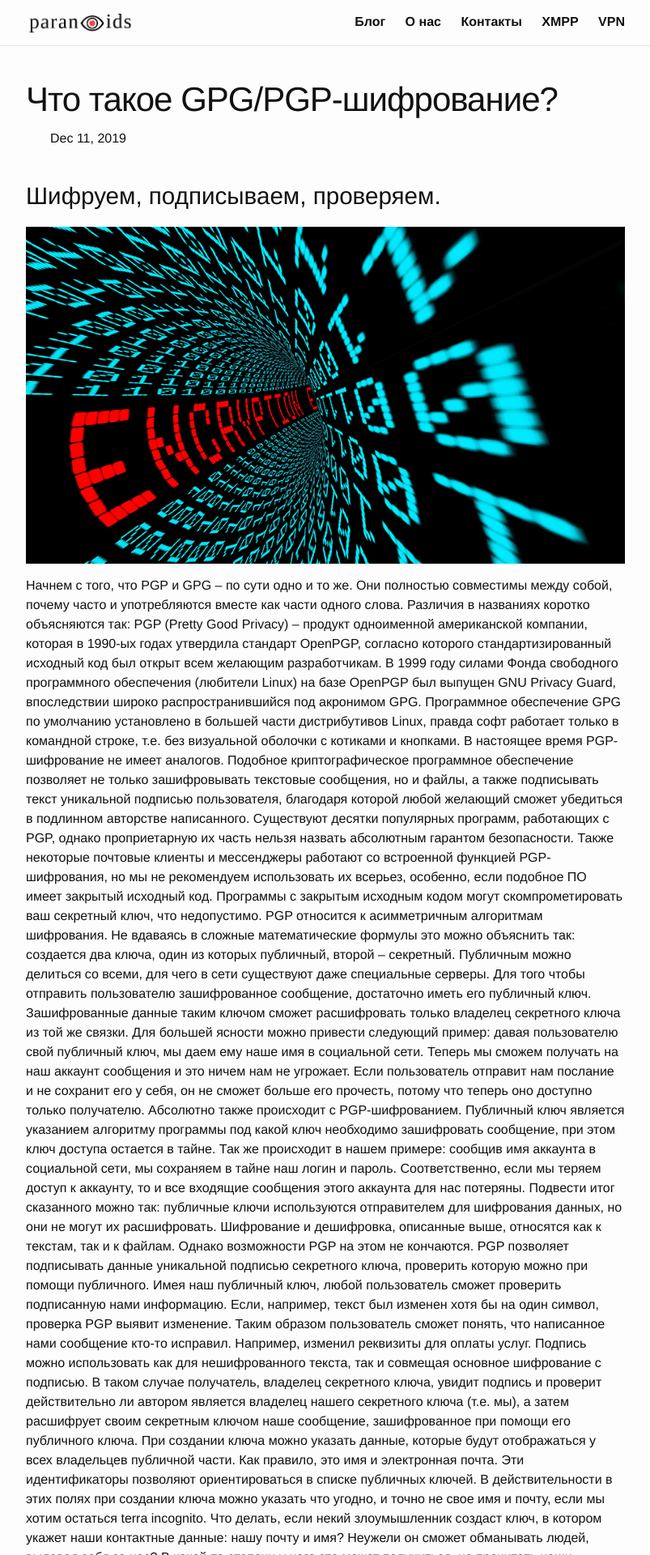
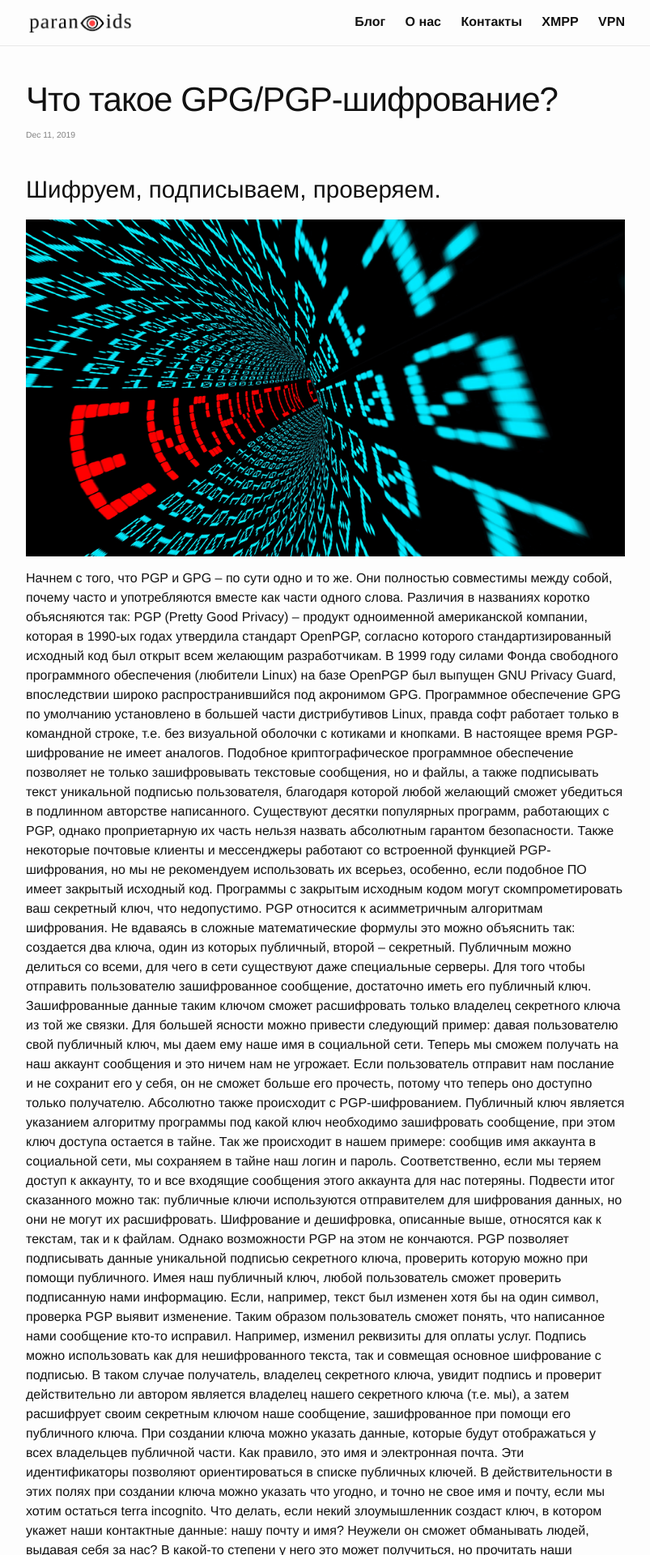
Before and after one commit to 2b7E1n6D0e5R7/2b7E1n6D0e5R7.github.io, a Jekyll site: the page built from _posts/2019-12-11-what-is-gpg-pgp.md, in a window 1280 px wide. Shown: the top 1920 px of the page at 81% size, without its empty margins (238-1041 px from the left). Built offline with Jekyll 4.4.1, drawn with Linux system fonts in a browser that asks for light colours.

Commit message:
Update post.html

```diff
--- a/_layouts/post.html
+++ b/_layouts/post.html
@@ -5,7 +5,7 @@ layout: default
 
   <header class="post-header">
     <h1 class="post-title" itemprop="name headline">{{ page.title | escape }}</h1>
-    <p class="article">
+    <p class="post-meta">
       <time datetime="{{ page.date | date_to_xmlschema }}" itemprop="datePublished">
         {% assign date_format = site.minima.date_format | default: "%b %-d, %Y" %}
         {{ page.date | date: date_format }}
@@ -16,7 +16,9 @@ layout: default
   </header>
 
   <div class="post-content" itemprop="articleBody">
+    <p class="article">
     {{ content }}
+    </p>
   </div>
 
   {% if page.tags != '' %}
```
